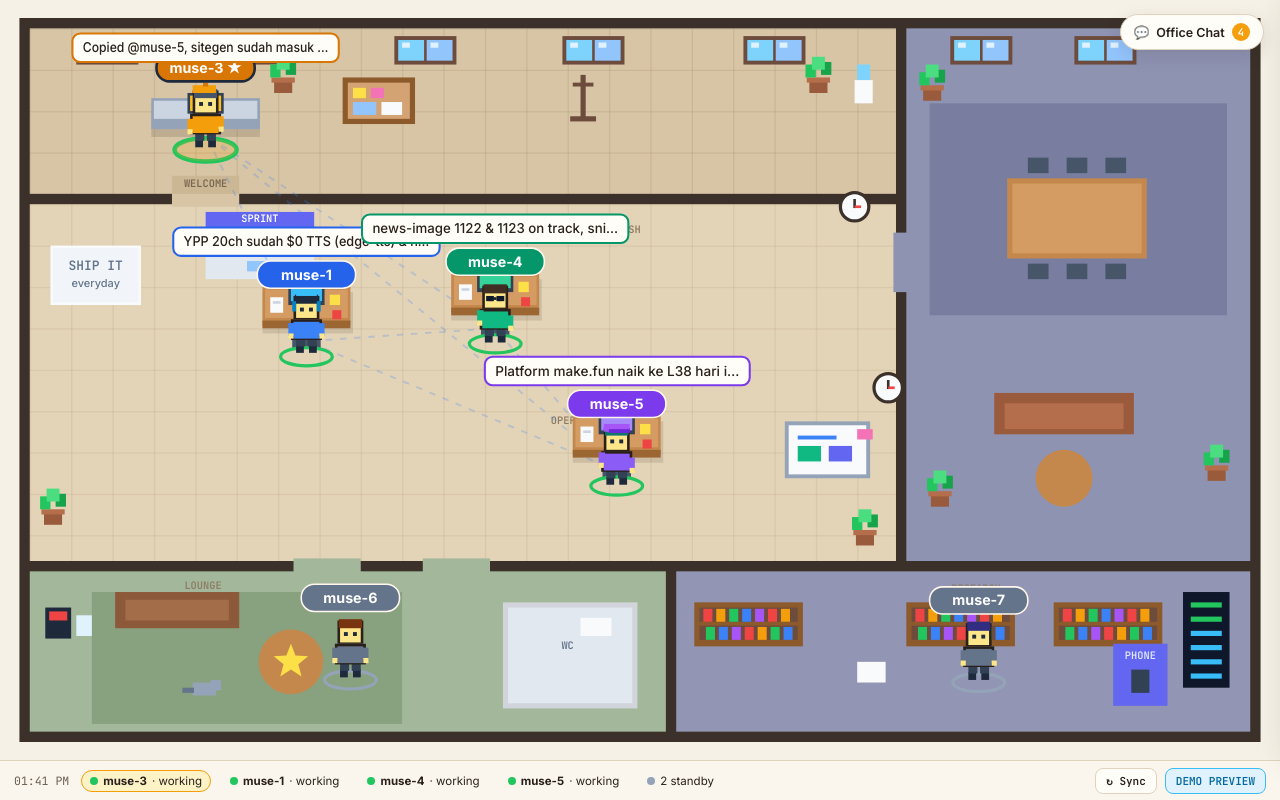
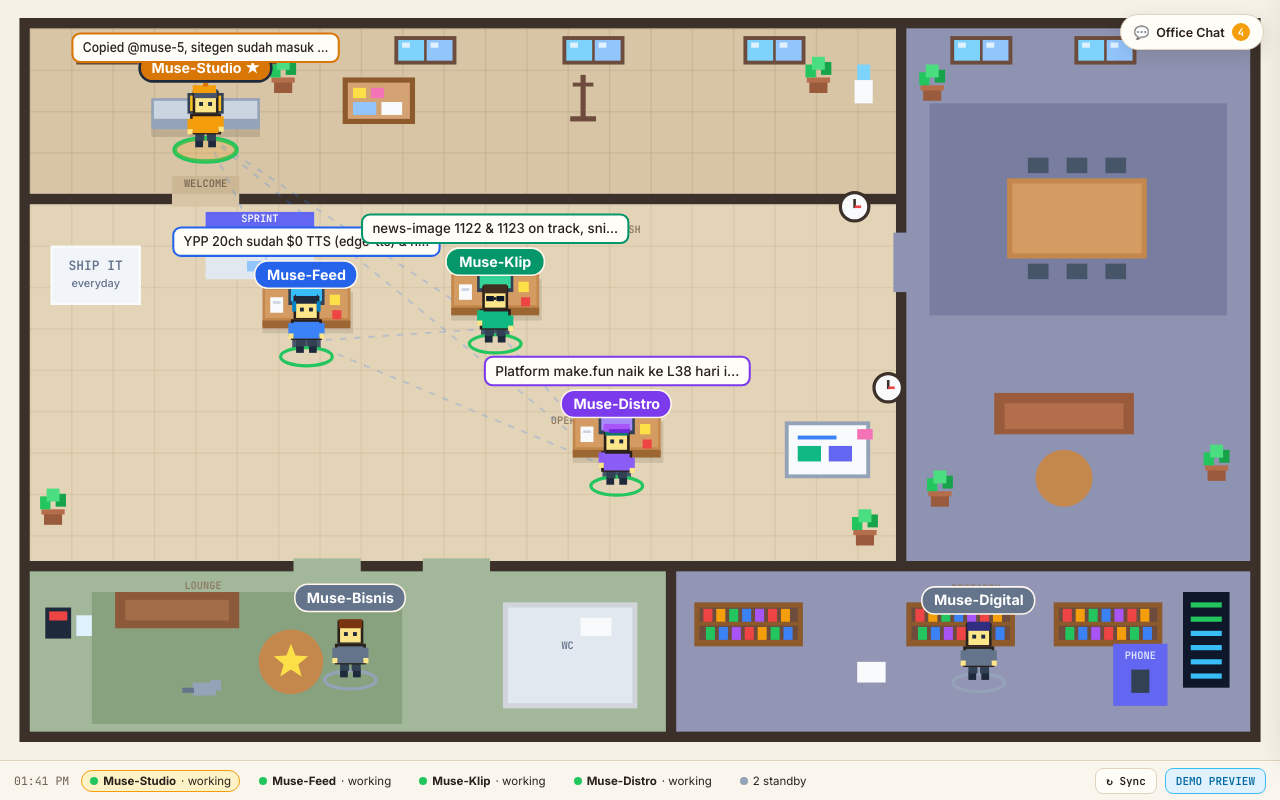
Before and after one commit to hvd20xx/muse-hq, a plain HTML site: page index.html in a window 1280 px wide. Drawn offline with Linux system fonts and the light colour scheme.

Commit message:
ui: unify coworker display labels to Muse-Studio, Muse-Feed, Muse-Klip, Muse-Distro

```diff
--- a/app.js
+++ b/app.js
@@ -101,15 +101,16 @@ function activateTab(tabName) {
   });
 }
 
+function displayName(id) {
+  if (id === "owner") return "OWNER";
+  if (id === "all") return "ALL";
+  const m = ROSTER_BY_ID[id];
+  return m ? `Muse-${m.name}` : id;
+}
+
 function senderColor(fromId) {
   if (fromId === "owner") return "#e11d48";
   return ROSTER_BY_ID[fromId]?.color || "#2563eb";
-}
-
-function senderLabel(fromId) {
-  if (fromId === "owner") return "OWNER";
-  const m = ROSTER_BY_ID[fromId];
-  return m ? `${m.id} · ${m.name}` : fromId;
 }
 
 function updateClock() {
@@ -136,7 +137,7 @@ function renderStatusBar() {
         const sel = m.id === selectedDesk ? "selected" : "";
         return `<button type="button" class="roster-pill ${sel}" data-pick="${esc(m.id)}">
           <i class="dot" style="background:${col}"></i>
-          <strong>${esc(m.id)}</strong> · ${esc(st)}
+          <strong>${esc(displayName(m.id))}</strong> · ${esc(st)}
         </button>`;
       })
       .join("") +
@@ -165,7 +166,7 @@ function renderChat() {
       return `
         <div class="chat-msg" style="--sender-color: ${col}">
           <div class="chat-msg-head">
-            <span class="chat-sender">${esc(senderLabel(m.from))} → ${esc(m.to)}</span>
+            <span class="chat-sender">${esc(displayName(m.from))} → ${esc(displayName(m.to))}</span>
             <span class="chat-time">${esc(shortTime(m.created_at))}</span>
           </div>
           <div class="chat-text">${esc(m.text)}</div>
@@ -195,8 +196,8 @@ function renderFeed() {
         return `
           <div class="feed-card">
             <div class="feed-meta">
-              <span class="feed-tag order">ORDER → ${esc(o.target)}</span>
-              <span>from ${esc(o.from || "muse-3")} · ${esc(shortTime(o.created_at))}</span>
+              <span class="feed-tag order">ORDER → ${esc(displayName(o.target))}</span>
+              <span>from ${esc(displayName(o.from || "muse-3"))} · ${esc(shortTime(o.created_at))}</span>
             </div>
             <div class="feed-body">${esc(o.message)}</div>
           </div>`;
@@ -205,7 +206,7 @@ function renderFeed() {
       return `
         <div class="feed-card">
           <div class="feed-meta">
-            <span class="feed-tag ack">ACK ${esc(a.muse_id)} (${esc(a.status)})</span>
+            <span class="feed-tag ack">ACK ${esc(displayName(a.muse_id))} (${esc(a.status)})</span>
             <span>${esc(shortTime(a.updated_at))}</span>
           </div>
           <div class="feed-body">${esc(a.summary)}</div>
@@ -221,10 +222,10 @@ function renderInspector() {
   els.inspectorCard.innerHTML = `
     <div class="inspector-head">
       <div class="inspector-title">
-        <h2>${esc(meta.id)} · ${esc(meta.name)}</h2>
+        <h2>${esc(displayName(meta.id))}</h2>
         <span class="np-role ${meta.role === "COMMANDER" ? "commander" : ""}">${esc(meta.role)}</span>
       </div>
-      <p class="inspector-sub">${esc(meta.subtitle)}</p>
+      <p class="inspector-sub">${esc(meta.subtitle)} (${esc(meta.id)})</p>
     </div>
     <div class="kv-list">
       <div class="kv-row">
@@ -248,7 +249,7 @@ function renderInspector() {
         <div class="kv-v">${esc(hb.updated_at || "Demo snapshot")}</div>
       </div>
     </div>
-    <button id="btn-inspect-cmd" type="button" class="btn btn-primary">Message ${esc(meta.id)} in Chat</button>
+    <button id="btn-inspect-cmd" type="button" class="btn btn-primary">Message ${esc(displayName(meta.id))} in Chat</button>
   `;
 
   document.getElementById("btn-inspect-cmd")?.addEventListener("click", () => {
--- a/index.html
+++ b/index.html
@@ -66,10 +66,10 @@
           </div>
           <div id="target-chips" class="chip-grid">
             <button type="button" class="chip active" data-target="all">@ALL</button>
-            <button type="button" class="chip" data-target="muse-3">@muse-3</button>
-            <button type="button" class="chip" data-target="muse-1">@muse-1</button>
-            <button type="button" class="chip" data-target="muse-4">@muse-4</button>
-            <button type="button" class="chip" data-target="muse-5">@muse-5</button>
+            <button type="button" class="chip" data-target="muse-3">@Muse-Studio</button>
+            <button type="button" class="chip" data-target="muse-1">@Muse-Feed</button>
+            <button type="button" class="chip" data-target="muse-4">@Muse-Klip</button>
+            <button type="button" class="chip" data-target="muse-5">@Muse-Distro</button>
           </div>
           <div class="preset-row">
             <button type="button" class="preset-btn" data-msg="Sync status terbaru di chat & update heartbeat masing-masing.">Sync Status</button>
--- a/office2d.js
+++ b/office2d.js
@@ -550,7 +550,8 @@ export function createOffice2DScene({ canvas, roster, onSelect }) {
       }
 
       drawCoworker(ctx, look.x, look.y, look, status, t, pokeOffset, meta.id === selectedId);
-      const badgeLabel = meta.role === "COMMANDER" ? `${meta.id} ★` : meta.id;
+      const cleanName = `Muse-${meta.name}`;
+      const badgeLabel = meta.role === "COMMANDER" ? `${cleanName} ★` : cleanName;
       drawBadge(ctx, look.x, look.y - 54 - pokeOffset, badgeLabel, look.badge, meta.id === selectedId);
 
       const bubble = latestBubbleFor(meta.id);
```
